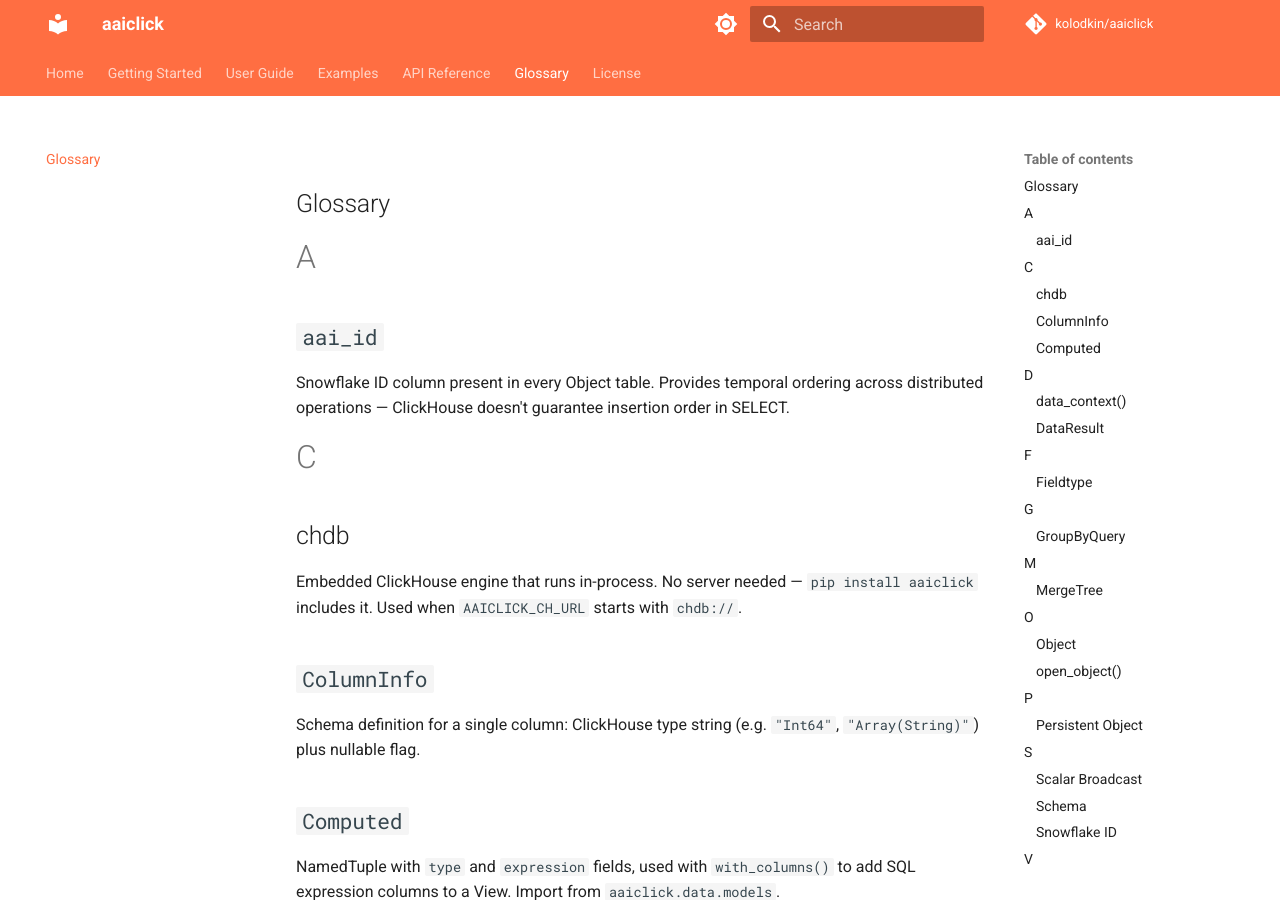
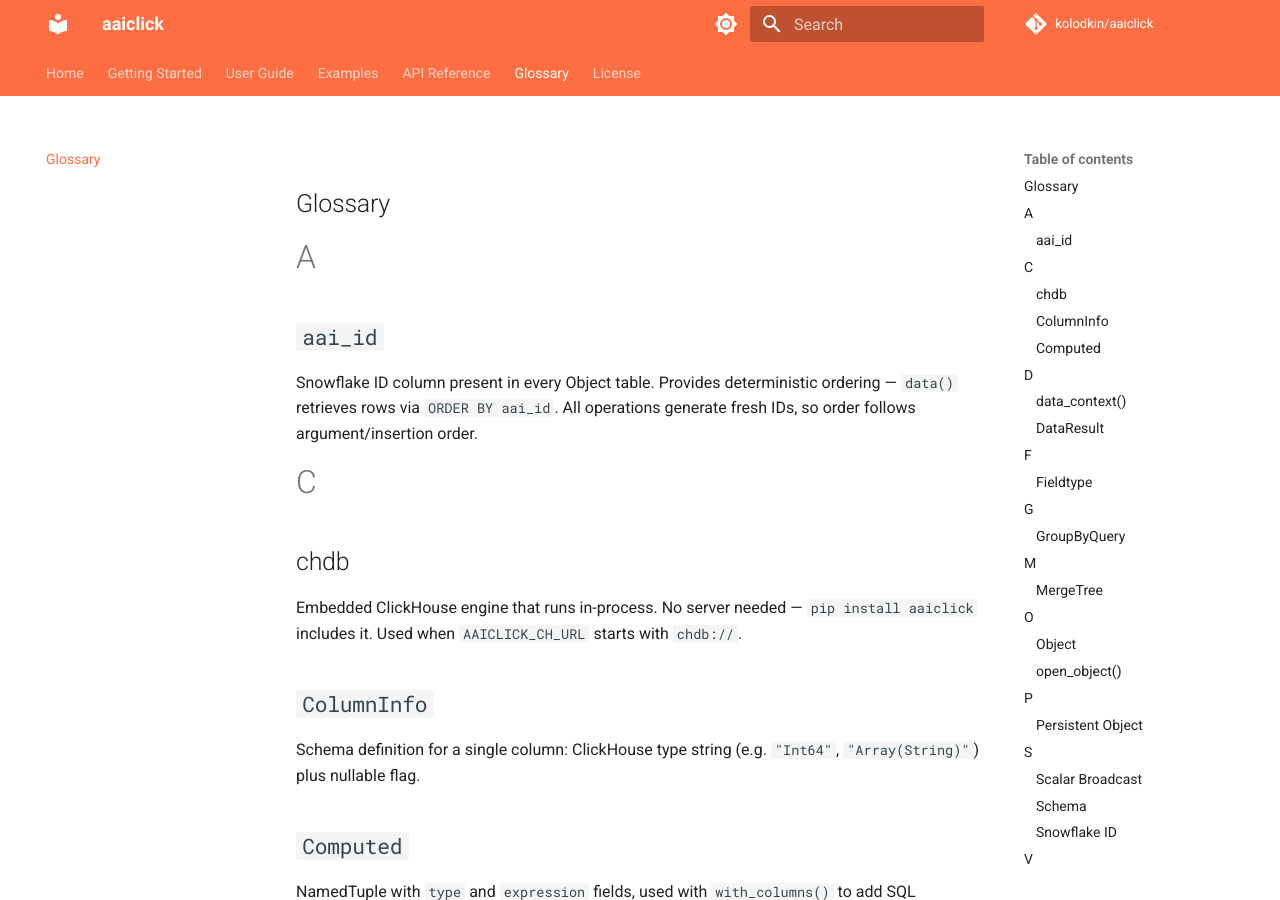
Before and after one commit to kolodkin/aaiclick, an MkDocs documentation site: the page built from docs/glossary.md, in a window 1280 px wide and 900 px high. Built offline with MkDocs 1.6.1 and Material for MkDocs 9.7.7, drawn with Linux system fonts in a browser that asks for light colours; comment, search, counter and statistics services are not loaded; some of the changed text lies outside the part shown.

Commit message:
cleanup: update glossary entries for fresh Snowflake ID semantics

```diff
--- a/docs/glossary.md
+++ b/docs/glossary.md
@@ -5,7 +5,7 @@ Glossary
 
 ## `aai_id`
 
-Snowflake ID column present in every Object table. Provides temporal ordering across distributed operations — ClickHouse doesn't guarantee insertion order in SELECT.
+Snowflake ID column present in every Object table. Provides deterministic ordering — `data()` retrieves rows via `ORDER BY aai_id`. All operations generate fresh IDs, so order follows argument/insertion order.
 
 # C
 
@@ -77,7 +77,7 @@ Dataclass holding an Object's column definitions, fieldtype, engine, and orderin
 
 ## Snowflake ID
 
-Timestamp-encoded unique identifier generated by ClickHouse via `generateSnowflakeID()`. Encodes creation time at millisecond precision, providing natural temporal ordering across distributed operations without explicit `ORDER BY`.
+Timestamp-encoded unique identifier generated by ClickHouse via `generateSnowflakeID()`. Globally unique 64-bit ID with millisecond-precision timestamp. All operations (`copy()`, `insert()`, `concat()`) generate fresh IDs, ensuring uniqueness and deterministic `ORDER BY aai_id` ordering.
 
 # V
 
```
